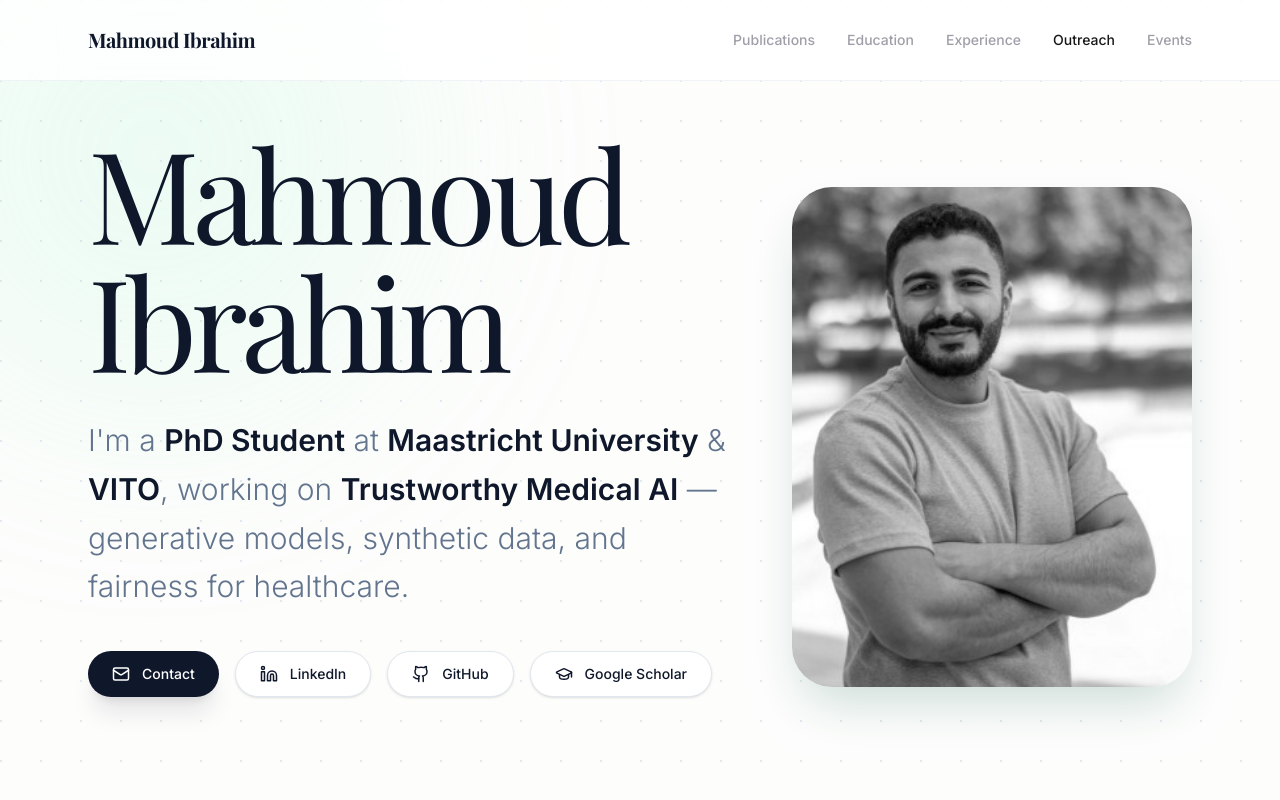
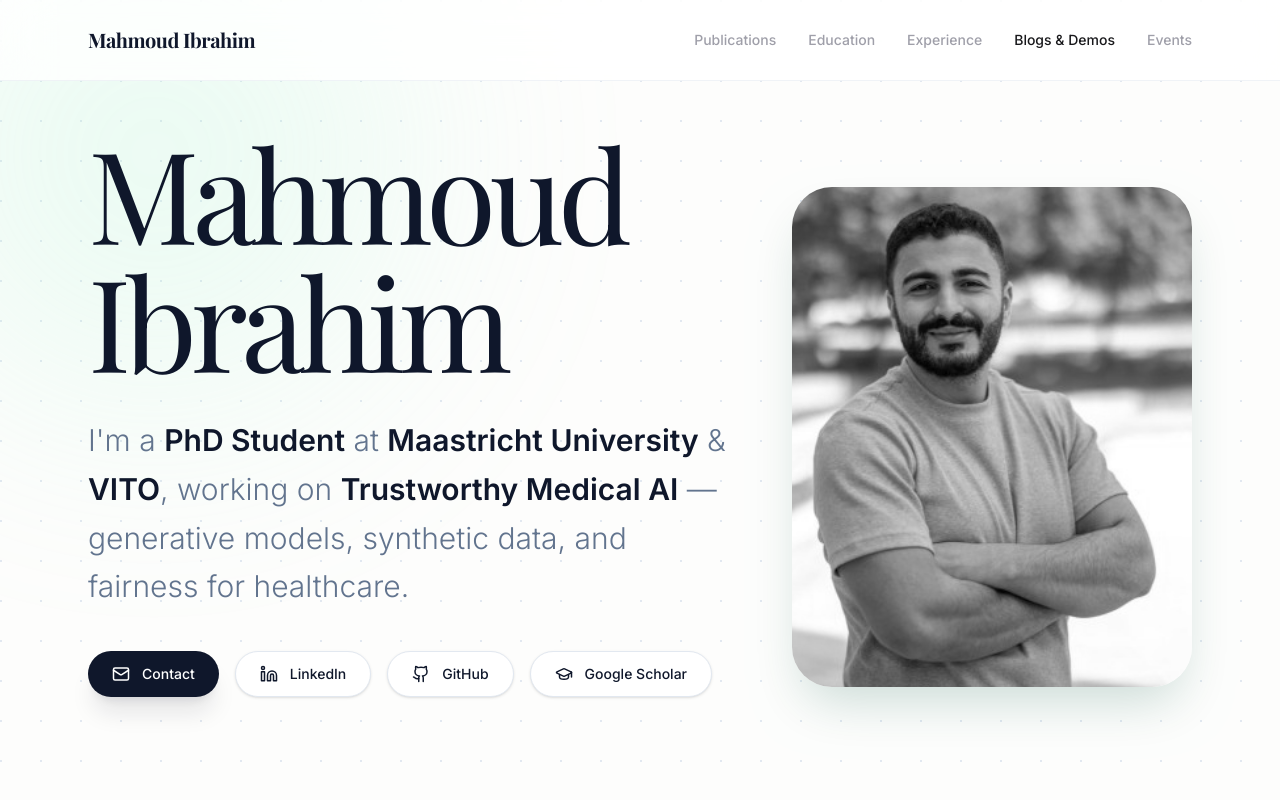
Before and after one commit to mahmoudibrahim98/mahmoudibrahim98.github.io, a React (Vite) app: page / in a window 1280 px wide. Shown: the top 800 px of the page. Built offline with nearby package versions, Linux system fonts and the light colour scheme; a web font is replaced by a local one.

Commit message:
Rename Outreach section to Blogs & Demos

```diff
--- a/src/App.tsx
+++ b/src/App.tsx
@@ -145,7 +145,7 @@ export default function App() {
 
   useEffect(() => {
     const handleScroll = () => {
-      const sections = ['home', 'publications', 'education', 'experience', 'outreach', 'events'];
+      const sections = ['home', 'publications', 'education', 'experience', 'blogs-demos', 'events'];
       const scrollPosition = window.scrollY + 100;
 
       for (const section of sections) {
@@ -180,7 +180,7 @@ export default function App() {
             <NavItem label="Publications" href="#publications" active={activeSection === 'publications'} onClick={() => {}} />
             <NavItem label="Education" href="#education" active={activeSection === 'education'} onClick={() => {}} />
             <NavItem label="Experience" href="#experience" active={activeSection === 'experience'} onClick={() => {}} />
-            <NavItem label="Outreach" href="#outreach" active={activeSection === 'outreach'} onClick={() => {}} />
+            <NavItem label="Blogs & Demos" href="#blogs-demos" active={activeSection === 'blogs-demos'} onClick={() => {}} />
             <NavItem label="Events" href="#events" active={activeSection === 'events'} onClick={() => {}} />
           </div>
 
@@ -206,7 +206,7 @@ export default function App() {
               <a href="#publications" onClick={() => setIsMenuOpen(false)}>Publications</a>
               <a href="#education" onClick={() => setIsMenuOpen(false)}>Education</a>
               <a href="#experience" onClick={() => setIsMenuOpen(false)}>Experience</a>
-              <a href="#outreach" onClick={() => setIsMenuOpen(false)}>Outreach</a>
+              <a href="#blogs-demos" onClick={() => setIsMenuOpen(false)}>Blogs & Demos</a>
               <a href="#events" onClick={() => setIsMenuOpen(false)}>Events</a>
             </div>
           </motion.div>
@@ -429,10 +429,10 @@ export default function App() {
           </div>
         </Section>
 
-        {/* Outreach */}
-        <Section title="Outreach" id="outreach">
+        {/* Blogs & Demos */}
+        <Section title="Blogs & Demos" id="blogs-demos">
           <div className="grid md:grid-cols-2 gap-8">
-            {cvData.outreach.map((project, index) => (
+            {cvData.blogsDemos.map((project, index) => (
               <motion.div
                 key={index}
                 initial={{ opacity: 0, y: 20 }}
--- a/src/data.ts
+++ b/src/data.ts
@@ -122,7 +122,7 @@ export const cvData = {
     languages: ["Arabic (Native)", "English (Professional)", "French (Basic)"],
     technical: ["Python", "R", "PyTorch", "TensorFlow", "Scikit-learn", "Pandas", "NumPy", "SQL", "Hadoop", "AWS", "Azure"],
   },
-  outreach: [
+  blogsDemos: [
     {
       name: "AI Concepts for Medicine — Interactive Explainers",
       description: "An ongoing series of interactive demos explaining foundational AI concepts to clinicians and medical researchers. The first walkthrough covers linear regression with medical examples.",
```
